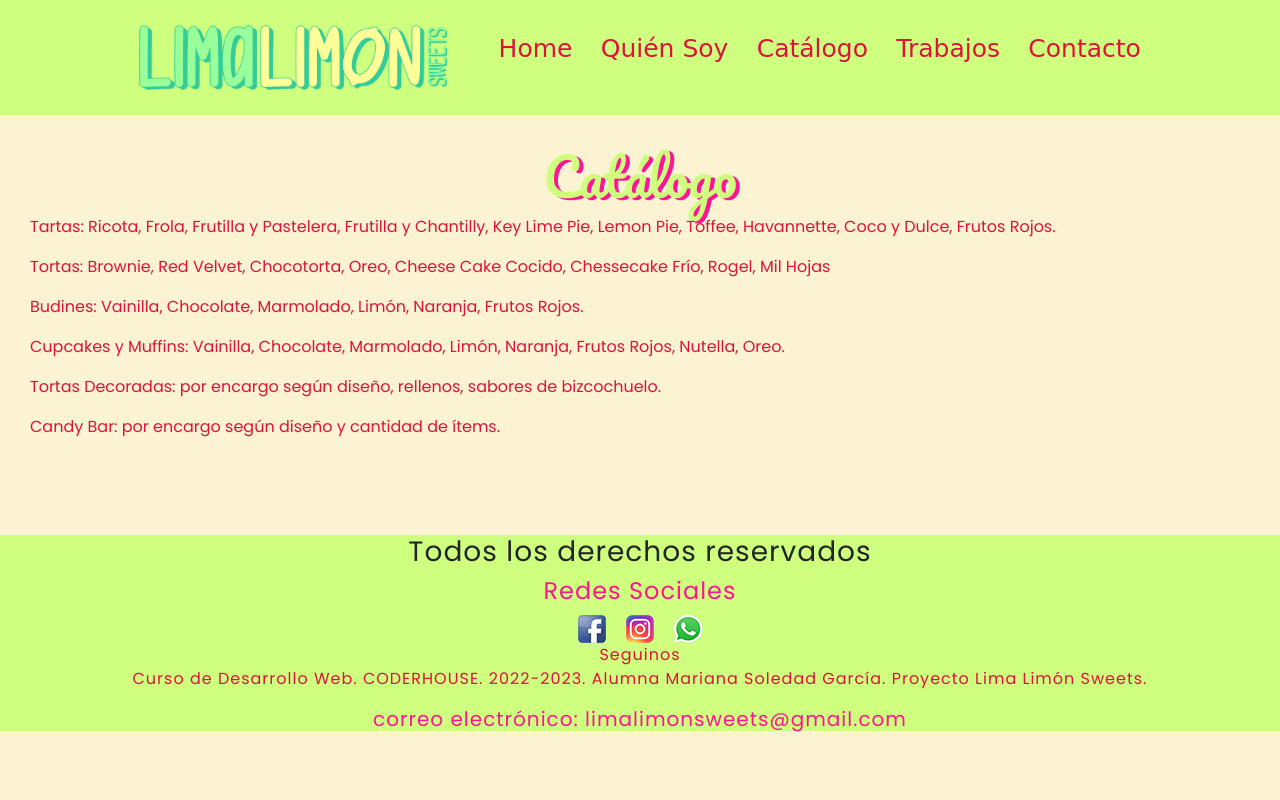
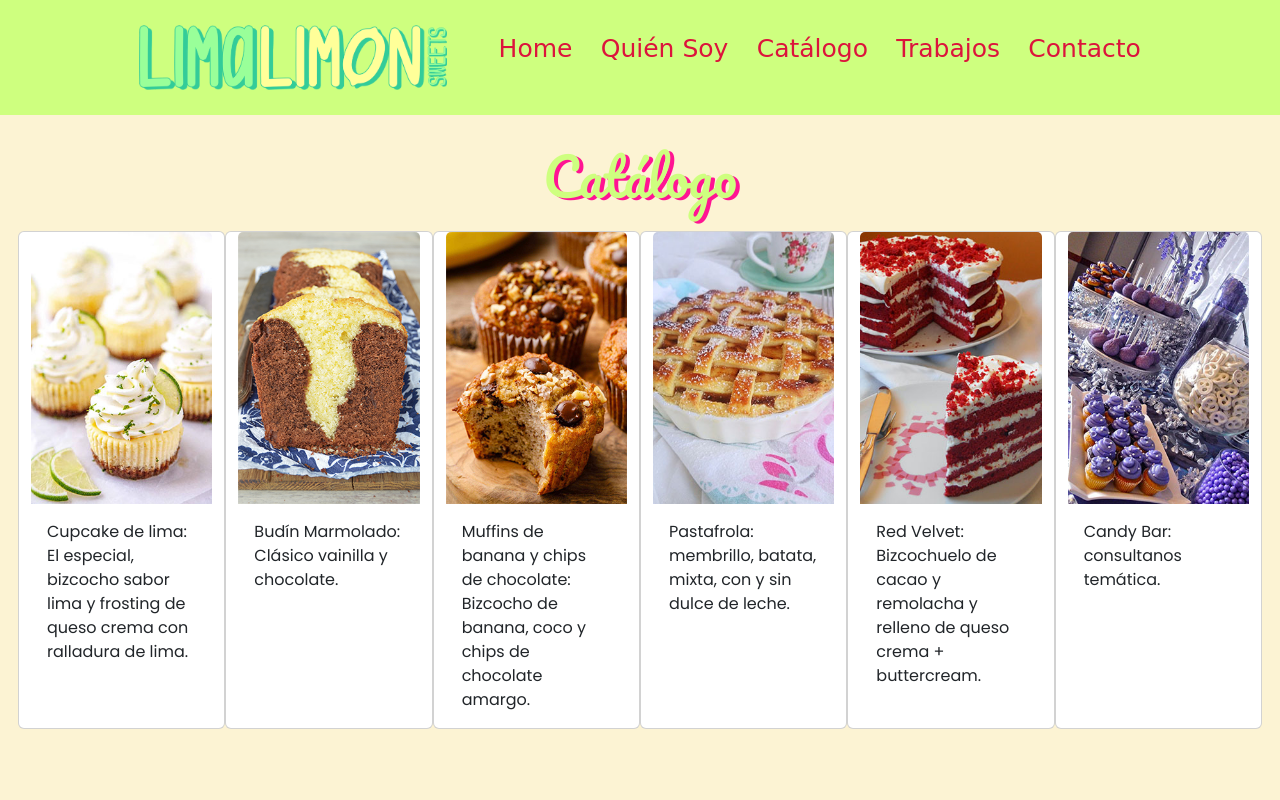
Before and after one commit to MarianaSoledadGarcia/limaLimonSweets, a plain HTML site: page pages/catalogo.html in a window 1280 px wide. Shown: the top 800 px of the page. Drawn offline with nearby package versions, Linux system fonts and the light colour scheme; a web font is replaced by a local one.

Commit message:
aplicando bootstrap en Catalogo

```diff
--- a/css/style.css
+++ b/css/style.css
@@ -196,11 +196,14 @@ footer div span {
 .parrafoCatalogo {
     text-align: center;
     font-size: 20px;
-    height: 1000px;
-    width: 1000px;
     margin-top: 30px;
     padding: 20px 20px 20px 20px;
     line-height: 40px;
+
+}
+
+.bg-main{
+    height: 800px;
 
 }
 
--- a/pages/catalogo.html
+++ b/pages/catalogo.html
@@ -12,13 +12,7 @@
     <link rel="preconnect" href="https://fonts.gstatic.com" crossorigin>
     <link href="https://fonts.googleapis.com/css2?family=Pacifico&family=Poppins&family=Vibes&display=swap"
         rel="stylesheet">
-
-    <!--link css bootstrap-->
-
     <link href="https://cdn.jsdelivr.net/npm/bootstrap@5.3.0-alpha1/dist/css/bootstrap.min.css" rel="stylesheet" integrity="sha384-GLhlTQ8iRABdZLl6O3oVMWSktQOp6b7In1Zl3/Jr59b6EGGoI1aFkw7cmDA6j6gD" crossorigin="anonymous">
-
-    <!--link a mi css-->
-
     <link rel="stylesheet" href="../css/style.css">
 
     <title>Catalogo - Lima Limon Sweet</title>
@@ -61,42 +55,51 @@
 
 
 
-    <main class="contenedor">
+    <main class="contenedor bg-main">
 
         <h1>
             Catálogo
         </h1>
 
+        <div class="row">
+            <div class="card my-3 col-sm-12 col-md-6 col-lg-2">
+                <img src="../img/cupcake01.jpg" class="card-img-top" alt="cupcake de lima">
+                <div class="card-body">
+                  <p class="card-text">Cupcake de lima: El especial, bizcocho sabor lima y frosting de queso crema con ralladura de lima.</p>
+                </div>
+              </div>
+            <div class="card my-3 col-sm-12 col-md-6 col-lg-2">
+                <img src="../img/budin03.png" class="card-img-top" alt="budin marmolado">
+                <div class="card-body">
+                  <p class="card-text">Budín Marmolado: Clásico vainilla y chocolate.</p>
+                </div>
+              </div>
+            <div class="card my-3 col-sm-12 col-md-6 col-lg-2">
+                <img src="../img/Muffins03.png" class="card-img-top" alt="muffin de banana y chips">
+                <div class="card-body">
+                  <p class="card-text">Muffins de banana y chips de chocolate: Bizcocho de banana, coco y chips de chocolate amargo.</p>
+                </div>
+              </div>
+            <div class="card my-3 col-sm-12 col-md-6 col-lg-2">
+                <img src="../img/tarta04.jpg" class="card-img-top" alt="pastafrola">
+                <div class="card-body">
+                  <p class="card-text">Pastafrola: membrillo, batata, mixta, con y sin dulce de leche.</p>
+                </div>
+              </div>
+            <div class="card my-3 col-sm-12 col-md-6 col-lg-2">
+                <img src="../img/torta03.jpg" class="card-img-top" alt="torta red velvet">
+                <div class="card-body">
+                  <p class="card-text">Red Velvet: Bizcochuelo de cacao y remolacha y relleno de queso crema + buttercream.</p>
+                </div>
+              </div>
+            <div class="card my-3 col-sm-12 col-md-6 col-lg-2">
+                <img src="../img/candy02.jpg" class="card-img-top" alt="candy bar">
+                <div class="card-body">
+                  <p class="card-text">Candy Bar: consultanos temática.</p>
+                </div>
+              </div>
 
-        <div class="parrafoTartas">
-            <p>
-                Tartas: Ricota, Frola, Frutilla y Pastelera, Frutilla y Chantilly, Key Lime Pie, Lemon Pie, Toffee, Havannette, Coco y  Dulce, Frutos Rojos.
-            </p>
-        </div>
-        <div class="parrafoTortas">
-            <p>
-                Tortas: Brownie, Red Velvet, Chocotorta, Oreo, Cheese Cake Cocido, Chessecake Frío, Rogel, Mil Hojas
-            </p>
-        </div>
-        <div class="parrafoBudines">
-            <p>
-                Budines: Vainilla, Chocolate, Marmolado, Limón, Naranja, Frutos Rojos.
-            </p>
-        </div>
-        <div class="parrafoCupcakes">
-            <p>
-                Cupcakes y Muffins: Vainilla, Chocolate, Marmolado, Limón, Naranja, Frutos Rojos, Nutella, Oreo.
-            </p>
-        </div>
-        <div class="parrafoTortasDeco">
-            <p>
-                Tortas Decoradas: por encargo según diseño, rellenos, sabores de bizcochuelo.
-            </p>
-        </div>
-        <div class="parrafoCandyBar">
-            <p>
-                Candy Bar: por encargo según diseño y cantidad de ítems.
-            </p>
+
         </div>
 
 
```
Also changed, not shown: index.html (+0 -7 lines), pages/contacto.html (+0 -7 lines), pages/quiensoy.html (+0 -7 lines), pages/trabajos.html (+0 -7 lines).
